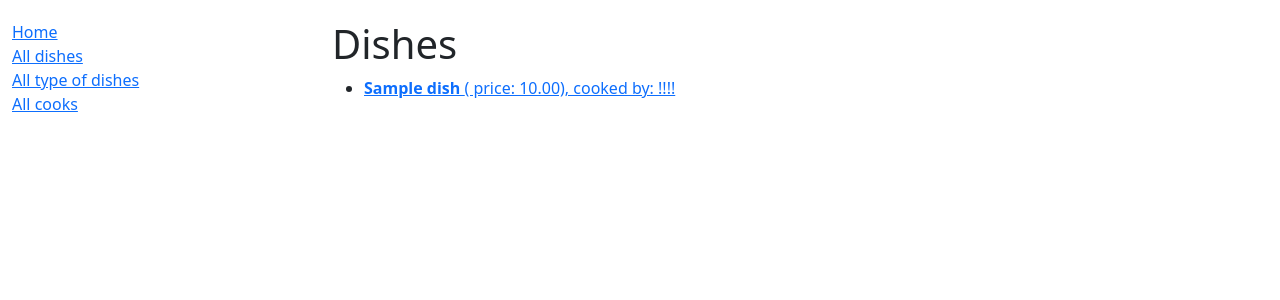
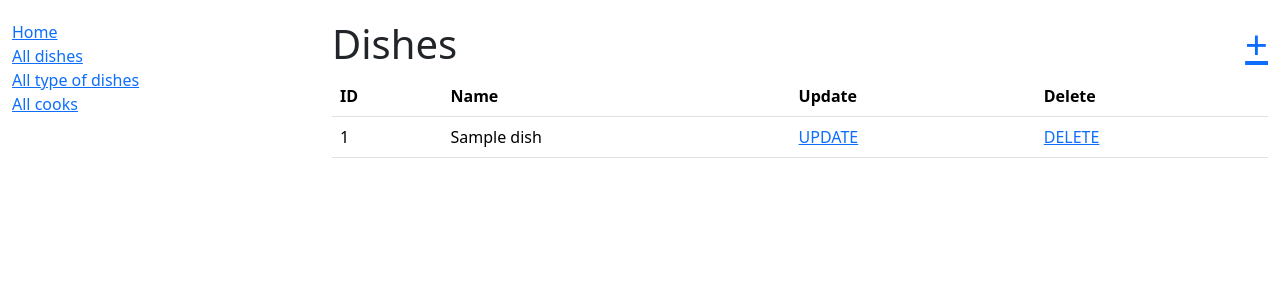
Before and after one commit to oleksashcherbakov/restaurant, a Django app: page /kitchen/dishes/ in a window 1280 px wide. Shown: the top 300 px of the page. Run offline with Django 5.2, Linux system fonts and the light colour scheme; tables that the repository leaves empty hold one stand-in row (values such as "Sample post"); parts of the project's set-up code (start-up, migrations or seed data) failed here and were passed over.

Commit message:
added full funcionality for dishes

```diff
--- a/kitchen/urls.py
+++ b/kitchen/urls.py
@@ -17,7 +17,7 @@ Including another URLconf
 
 from django.contrib import admin
 from django.urls import path
-from kitchen.views import index, DishTypeListView, DishListView, DishDetailView, DishTypeCreateView, DishTypeUpdateView, DishTypeDeleteView
+from kitchen.views import index, DishTypeListView, DishListView, DishDetailView, DishTypeCreateView, DishTypeUpdateView, DishTypeDeleteView, DishCreateView, DishUpdateView, DishDeleteView
 
 
 urlpatterns = [
@@ -28,6 +28,9 @@ urlpatterns = [
     path("dish-type/<int:pk>/delete", DishTypeDeleteView.as_view(), name="dish-type-delete"),
     path("dishes/", DishListView.as_view(), name="dish-list"),
     path("dishes/<int:pk>/", DishDetailView.as_view(), name="dish-detail"),
+    path("dish/create", DishCreateView.as_view(), name="dish-create"),
+    path("dish/<int:pk>/update", DishUpdateView.as_view(), name="dish-update"),
+    path("dish/<int:pk>/delete", DishDeleteView.as_view(), name="dish-delete"),
 ]
 
 
--- a/kitchen/views.py
+++ b/kitchen/views.py
@@ -44,6 +44,7 @@ class DishTypeUpdateView(LoginRequiredMixin, generic.UpdateView):
     template_name = "kitchen/dish_type_form.html"
     success_url = reverse_lazy("kitchen:dish-type-list")
 
+
 class DishTypeDeleteView(LoginRequiredMixin, generic.DeleteView):
     model = DishType
     success_url = reverse_lazy("kitchen:dish-type-list")
@@ -57,3 +58,23 @@ class DishListView(generic.ListView):
 
 class DishDetailView(generic.DetailView):
     model = Dish
+
+
+class DishCreateView(LoginRequiredMixin, generic.CreateView):
+    model = Dish
+    fields = "__all__"
+    template_name = "kitchen/dish_form.html"
+    success_url = reverse_lazy("kitchen:dish-list")
+
+
+class DishUpdateView(LoginRequiredMixin, generic.UpdateView):
+    model = Dish
+    fields = "__all__"
+    template_name = "kitchen/dish_form.html"
+    success_url = reverse_lazy("kitchen:dish-list")
+
+
+class DishDeleteView(LoginRequiredMixin, generic.DeleteView):
+    model = Dish
+    success_url = reverse_lazy("kitchen:dish-list")
+    template_name = "kitchen/dish_confirm_delete.html"
--- a/templates/includes/sidebar.html
+++ b/templates/includes/sidebar.html
@@ -1,6 +1,6 @@
 {% block sidebar%}
 <ul class="sidebar-nav">
-  <li><a href="#">Home</a></li>
+  <li><a href="{% url 'kitchen:index' %}">Home</a></li>
   <li><a href="{% url 'kitchen:dish-list' %}">All dishes</a></li>
   <li><a href="{% url 'kitchen:dish-type-list' %}">All type of dishes</a></li>
   <li><a href="#">All cooks</a></li>
--- a/templates/kitchen/dish_list.html
+++ b/templates/kitchen/dish_list.html
@@ -1,13 +1,24 @@
 {% extends "base.html" %}
 
 {% block content %}
-  <h1>Dishes</h1>
+  <h1>Dishes <a style="float: right" href="{% url 'kitchen:dish-create' %}">+</a></h1>
   {% if dish_list %}
-    {% for dish in dish_list %}
-      <ul>
-        <li><a href="{% url 'kitchen:dish-detail' dish.id %}"><strong> {{ dish.name }} </strong>( price: {{ dish.price }}), cooked by: !!!! </a></li>
-      </ul>
-  {% endfor %}
+    <table class="table">
+      <tr>
+        <th>ID</th>
+        <th>Name</th>
+        <th>Update</th>
+        <th>Delete</th>
+      </tr>
+      {% for dish in dish_list %}
+        <tr>
+          <td>{{ dish.id }}</td>
+          <td>{{ dish.name }}</td>
+          <td><a href="{% url 'kitchen:dish-update' pk=dish.id %}">UPDATE</a></td>
+          <td><a href="{% url 'kitchen:dish-delete' pk=dish.id %}">DELETE</a></td>
+        </tr>
+      {% endfor %}
+    </table>
   {% else %}
     <p>There are no dishes</p>
   {% endif %}
```
Also changed, not shown: templates/kitchen/dish_confirm_delete.html (added, +11 -0 lines), templates/kitchen/dish_form.html (added, +10 -0 lines).
